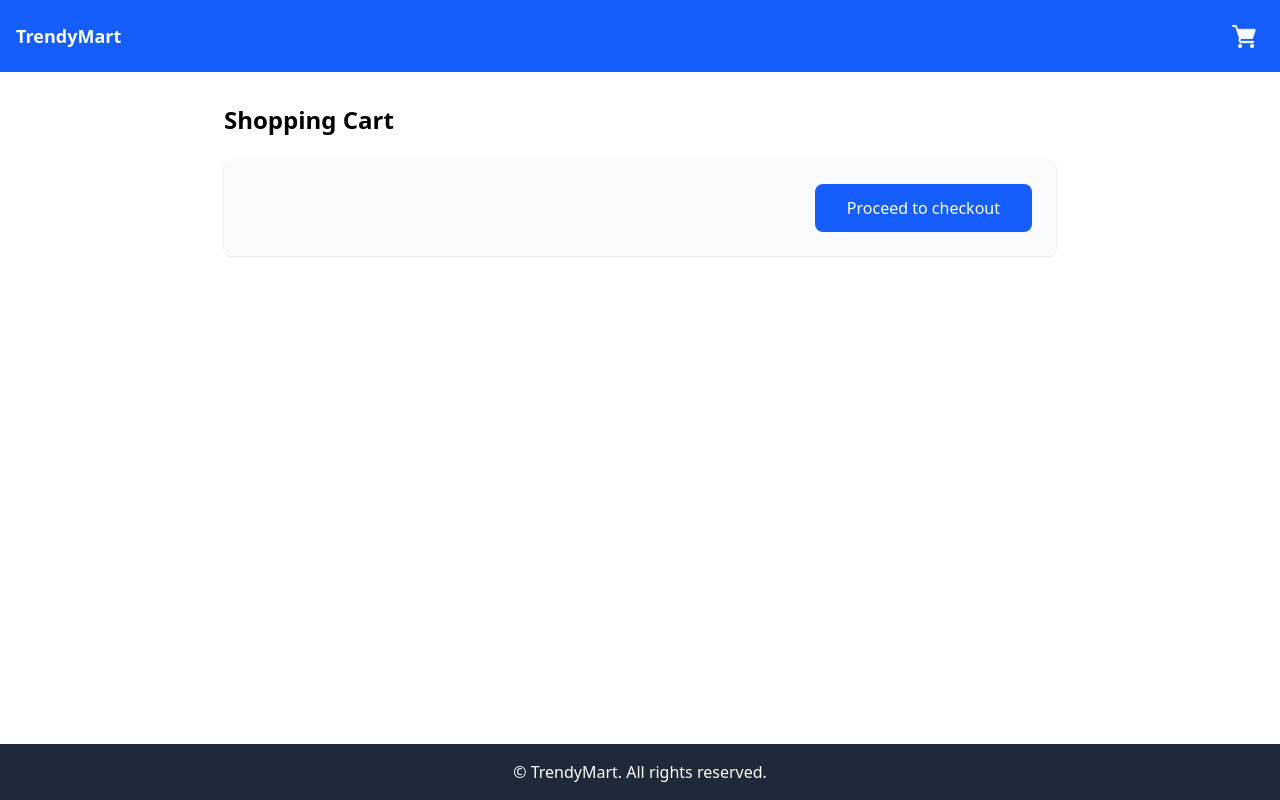
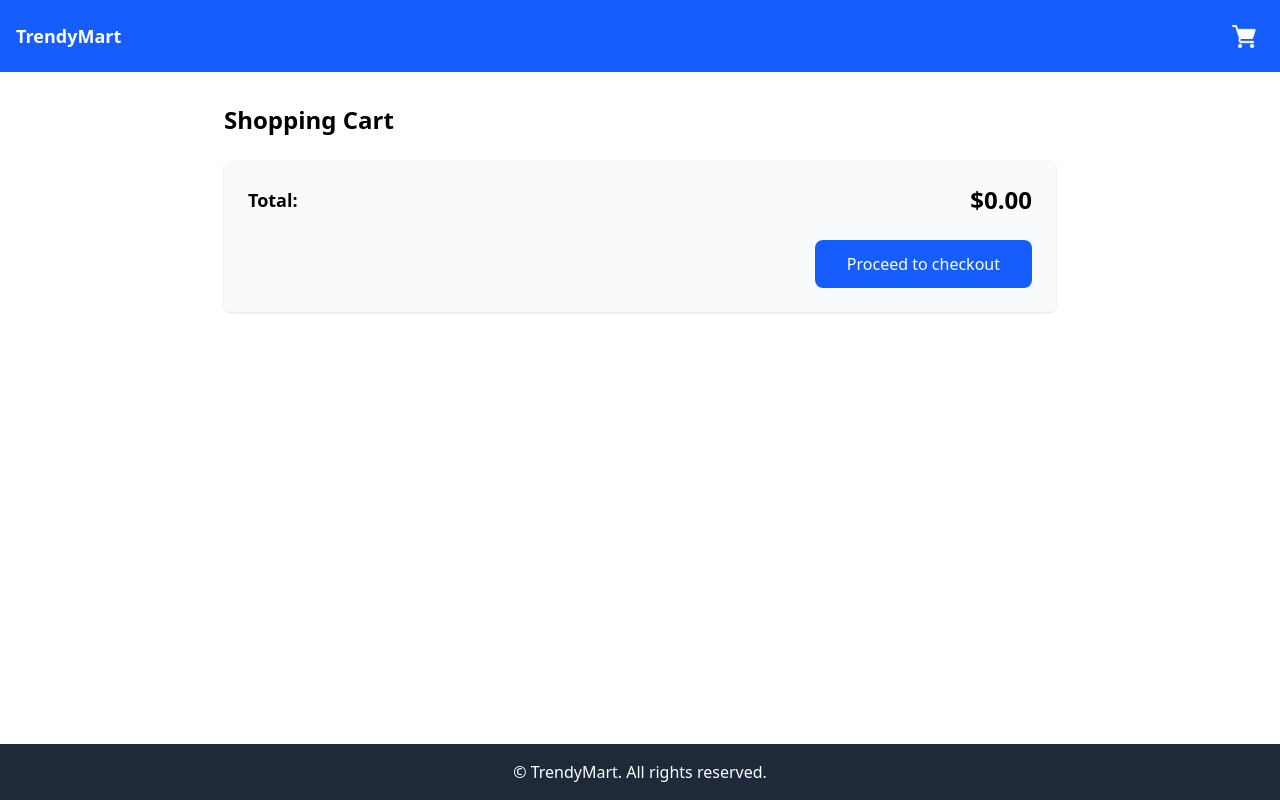
Before and after one commit to MiguelRosales1264/ecommerce-store, a React (Vite) app in the folder ecommerce/: page /cart in a window 1280 px wide. Built offline with nearby package versions, Linux system fonts and the light colour scheme.

Commit message:
Added Cart Total

```diff
--- a/ecommerce/src/pages/Cart.tsx
+++ b/ecommerce/src/pages/Cart.tsx
@@ -11,7 +11,7 @@ type CartItem = {
 };
 
 export default function Cart() {
-    const { items, removeItem, updateQuantity } = use(CartContext);
+    const { items, removeItem, updateQuantity, cartTotal } = use(CartContext);
 
     return (
         <div className="p-8 max-w-4xl mx-auto">
@@ -51,6 +51,10 @@ export default function Cart() {
                     ))}
                 </div>
                     <div className="p-6 bg-gray-50">
+                        <div className='flex justify-between items-center mb-6'>
+                            <span className="text-lg font-semibold">Total: </span>
+                            <span className="text-2xl font-bold">${cartTotal.toFixed(2)}</span>
+                        </div>
                         <div className="flex justify-end">
                         <Link to='/checkout'
                             className='bg-blue-600 text-white px-8 py-3 rounded-lg hover:bg-blue-700 transition-colors'
```
